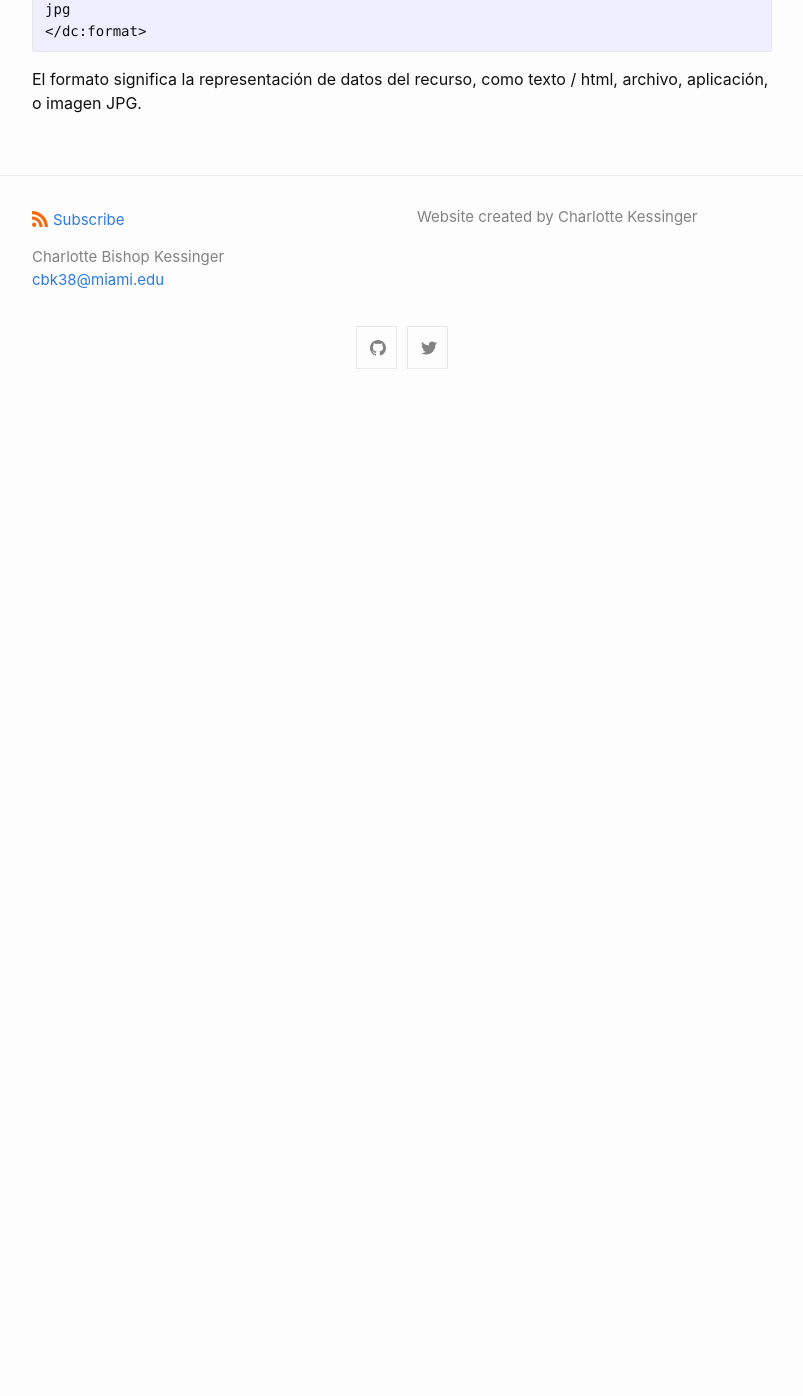
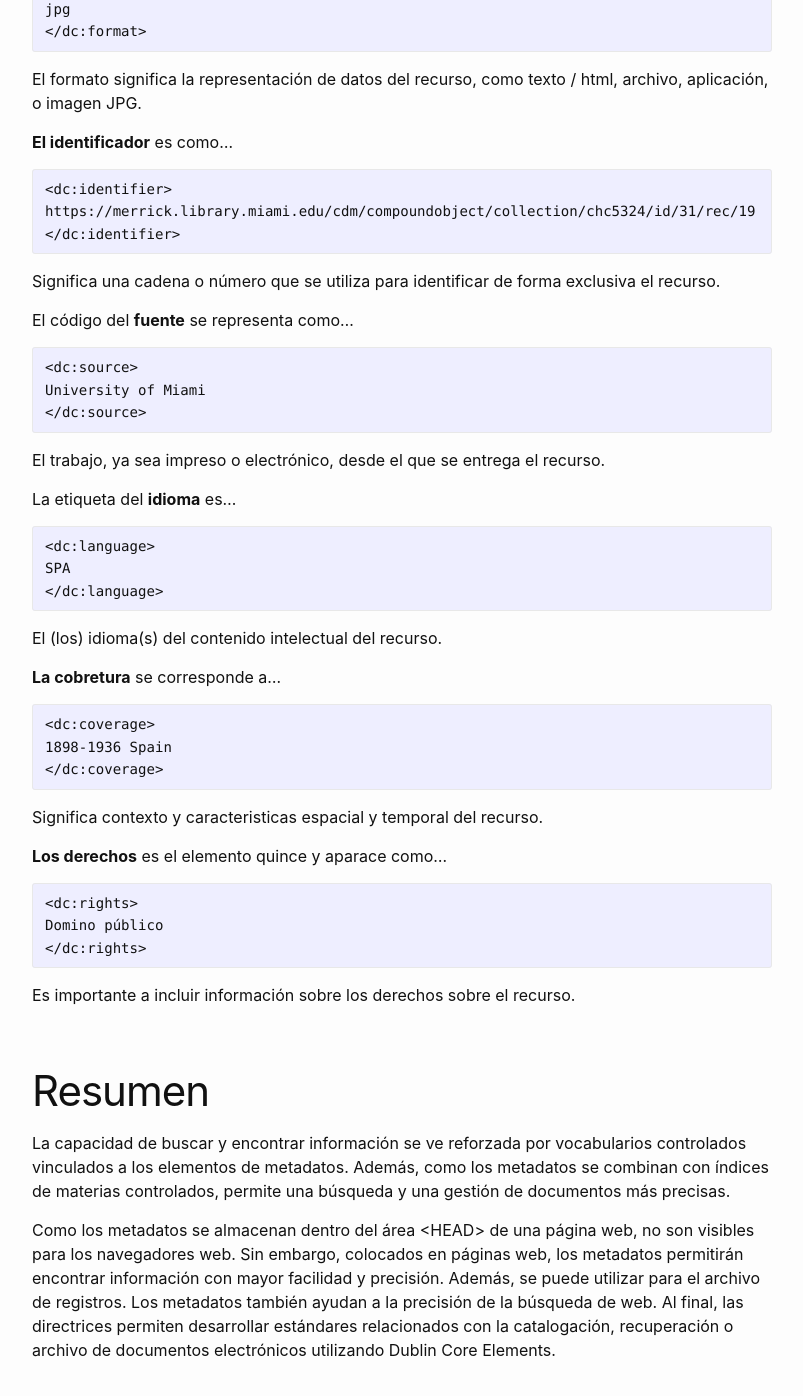
Before and after one commit to charkessinger/charkessinger.github.io, a Jekyll site: the page built from _posts/2021-09-27-metadatos.md, in a window 1280 px wide and 1400 px high, scrolled down 3265 px. Shown: the top 1396 px of the window, without its empty margins (238-1041 px from the left). Built offline with Jekyll 4.4.1, drawn with Linux system fonts in a browser that asks for light colours; before the commit the page ends 3669 px from its top, so only the background shows below that; some of the changed text lies outside the part shown.

Commit message:
Update 2021-09-27-metadatos.md

```diff
--- a/_posts/2021-09-27-metadatos.md
+++ b/_posts/2021-09-27-metadatos.md
@@ -21,7 +21,7 @@ Dublin core ofrece información de catalogación ampliada y documentación de í
 ## ¿Quién lo hizo?
 El esquema se originó en Dublín, Ohio en 1995 durante un taller de metadatos.
 
-# Los 15 elementos de código de Dublin Core
+# Los quince elementos de código de Dublin Core
 
     <?xml version="1.0"?>
     <metadata xmlns:dc="http://purl.org/dc/elements/1.1/">
@@ -111,3 +111,50 @@ El tipo de recurso, como página de web, novela, poema, documento de trabajo, in
     </dc:format>
 
 El formato significa la representación de datos del recurso, como texto / html, archivo, aplicación, o imagen JPG.
+
+**El identificador** es como...
+
+    <dc:identifier>
+    https://merrick.library.miami.edu/cdm/compoundobject/collection/chc5324/id/31/rec/19
+    </dc:identifier>
+
+Significa una cadena o número que se utiliza para identificar de forma exclusiva el recurso.
+
+El código del **fuente** se representa como...
+
+    <dc:source>
+    University of Miami
+    </dc:source>
+
+El trabajo, ya sea impreso o electrónico, desde el que se entrega el recurso.
+
+La etiqueta del **idioma** es...
+
+    <dc:language>
+    SPA
+    </dc:language>
+
+El (los) idioma(s) del contenido intelectual del recurso.
+
+**La cobretura** se corresponde a...
+
+    <dc:coverage>
+    1898-1936 Spain
+    </dc:coverage>
+
+Significa contexto y caracteristicas espacial y temporal del recurso.
+
+**Los derechos** es el elemento quince y aparace como...
+
+    <dc:rights>
+    Domino público
+    </dc:rights>
+
+Es importante a incluir información sobre los derechos sobre el recurso.
+
+# Resumen
+
+La capacidad de buscar y encontrar información se ve reforzada por vocabularios controlados vinculados a los elementos de metadatos. Además, como los metadatos se combinan con índices de materias controlados, permite una búsqueda y una gestión de documentos más precisas.
+
+
+Como los metadatos se almacenan dentro del área <HEAD> de una página web, no son visibles para los navegadores web. Sin embargo, colocados en páginas web, los metadatos permitirán encontrar información con mayor facilidad y precisión. Además, se puede utilizar para el archivo de registros. Los metadatos también ayudan a la precisión de la búsqueda de web. Al final, las directrices permiten desarrollar estándares relacionados con la catalogación, recuperación o archivo de documentos electrónicos utilizando Dublin Core Elements.
```
